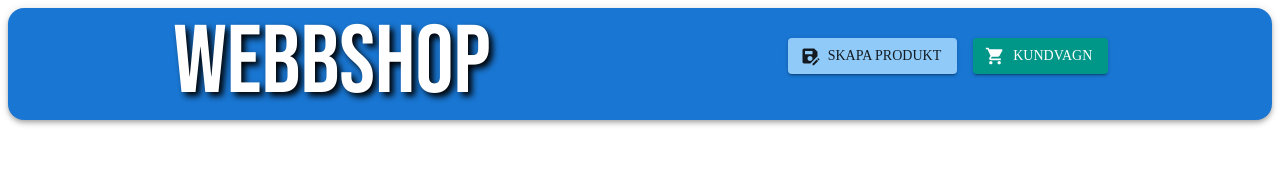
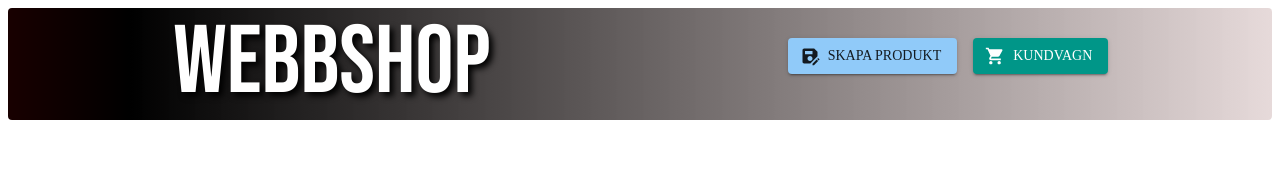
Before and after one commit to Patrik-Bjorkman/gik2xk-grupp11-projekt, a React (Vite) app in the folder client/: page / in a window 1280 px wide. Shown: the top 170 px of the page. Built offline with nearby package versions, Linux system fonts and the light colour scheme; no server answers; a web font is replaced by a local one.

Commit message:
animation

```diff
--- a/client/src/App.jsx
+++ b/client/src/App.jsx
@@ -13,12 +13,15 @@ import ShoppingCartIcon from '@mui/icons-material/ShoppingCart';
 import MailOutlineIcon from '@mui/icons-material/MailOutline';
 import LocationOnIcon from '@mui/icons-material/LocationOn';
 import PhoneIcon from '@mui/icons-material/Phone';
+import './index.css';
+
+
 
 function App() {
 	return (
 		<>
 			<Box sx={{ flexGrow: 1 }}>
-				<AppBar position='static' sx={{ borderRadius: 4 }}>
+				<AppBar position='static' sx={{ borderRadius: 4,  }} class='customAppBar'>
 					<Toolbar>
 						<Grid container spacing={2} alignItems='center'>
 							<Grid item xs={12} sm={12} md={6}>
--- a/client/src/index.css
+++ b/client/src/index.css
@@ -3,6 +3,7 @@ a,
 a:hover {
 	text-decoration: none;
 	color: inherit;
+
 }
 
 ul {
@@ -11,3 +12,21 @@ ul {
 li {
 	list-style: none;
 }
+@keyframes gradientAnimation {
+    0% {
+        background-position: 0% 50%;
+    }
+    50% {
+        background-position: 100% 50%;
+    }
+    100% {
+        background-position: 0% 50%;
+    }
+}
+.customAppBar {
+	color: white;
+    background: linear-gradient(to right, #ff0000, #000000, #ffeeeecf);
+    background-size: 200% auto;
+    animation: gradientAnimation 10s linear infinite;
+	border-radius: 4px;
+}
```
